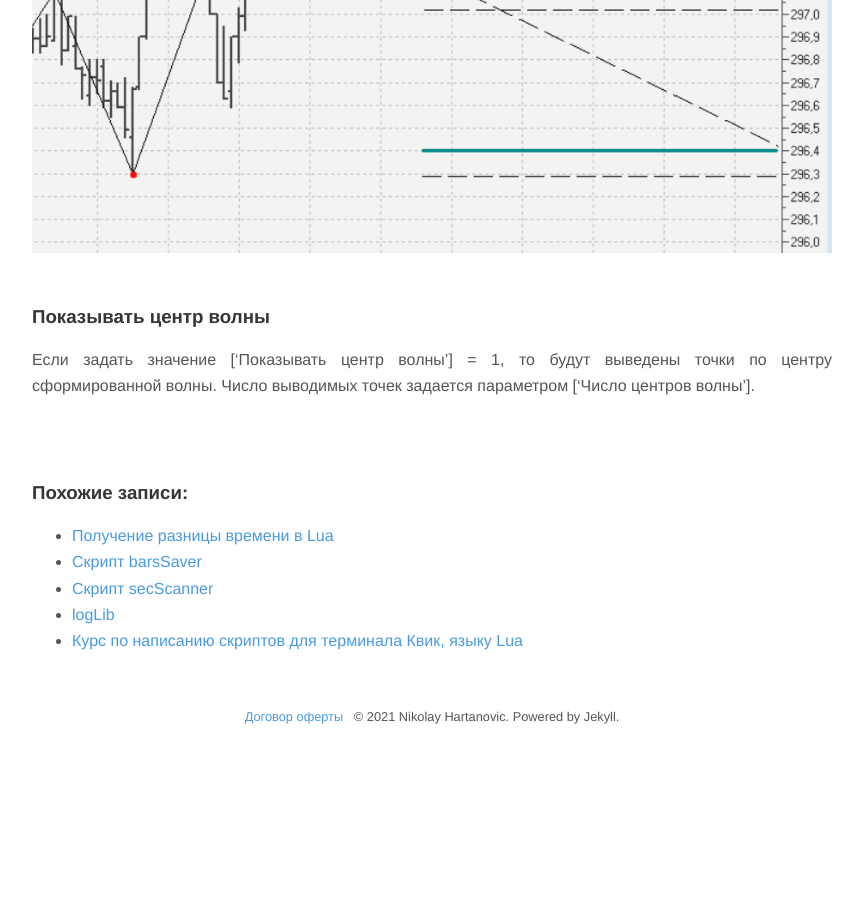
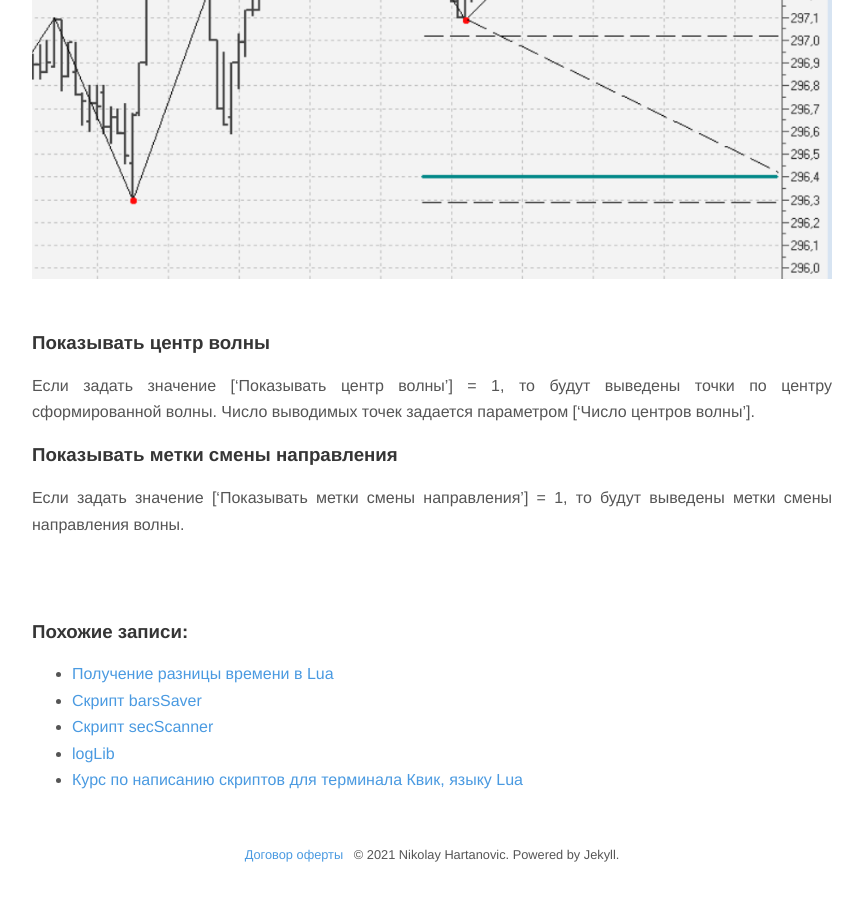
Before and after one commit to nick-nh/nick-nh.github.io, a Jekyll site: the page built from _posts/2021-12-13-zz-algo.md, in a window 1280 px wide and 900 px high, scrolled down 9893 px. Shown: the whole window, without its empty margins (208-1071 px from the left). Built offline with Jekyll 4.4.1, drawn with Linux system fonts in a browser that asks for light colours; nearby versions of some CDN libraries; before the commit the page ends 10654 px from its top, so only the background shows below that; some of the changed text lies outside the part shown.

Commit message:
Показывать метки смены направления

```diff
--- a/_posts/2021-12-13-zz-algo.md
+++ b/_posts/2021-12-13-zz-algo.md
@@ -26,6 +26,7 @@ tags: [индикатор,lua,qlua,квик,quik]
 - ['Размер отступа']                                  = 6, -- Размер отступа от вершины для начала нового тренда. Выражен в зависимости от выбранного вида расчета и типа отступа.
 - ['Окно поиска вершины (бар)']                       = 24, --Глубина поиска новой вершины. Если за указанное число баров появился новый экстремум, то он берется в анализ
 - ['Рассчитывать уровни диапазона']                   = 0, -- показывать уровни от прошлого движения
+- ['Показывать метки смены направления']              = 0, -- показывать метки смены направления
 - ['Показывать расширения уровней']                   = 0, -- показывать расширения уровней от прошлого движения
 - ['Вариант расчета уровней']                         = 2, -- 1- последнее движение, 2 - последний максимальный диапазон
 - ['Глубина поиска последнего диапазона по вершинам'] = 10, -- глубина поиска последнего максимального диапазона по вершинам. До 20.
@@ -183,3 +184,7 @@ tags: [индикатор,lua,qlua,квик,quik]
 ### Показывать центр волны
 
 Если задать значение ['Показывать центр волны'] = 1, то будут выведены точки по центру сформированной волны. Число выводимых точек задается параметром ['Число центров волны'].
+
+### Показывать метки смены направления
+
+Если задать значение ['Показывать метки смены направления'] = 1, то будут выведены метки смены направления волны.
```
